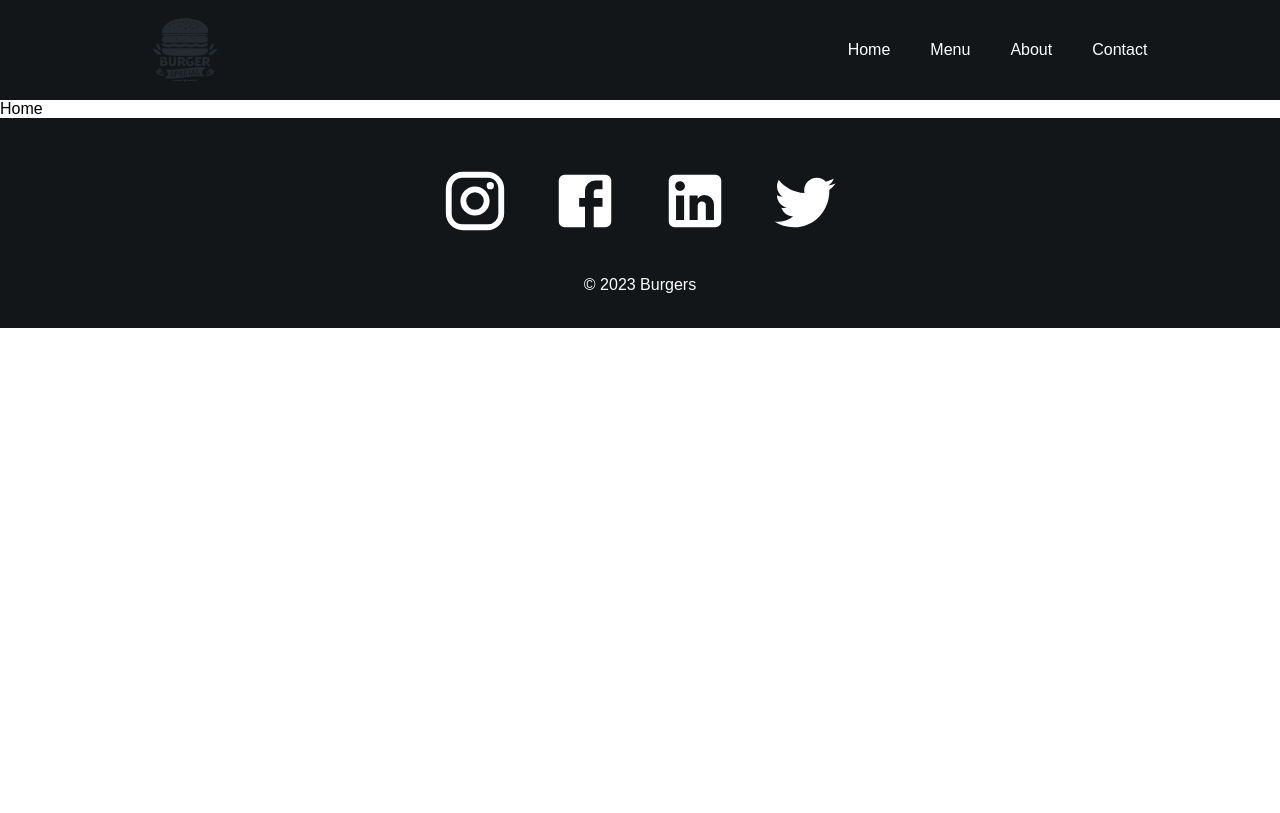
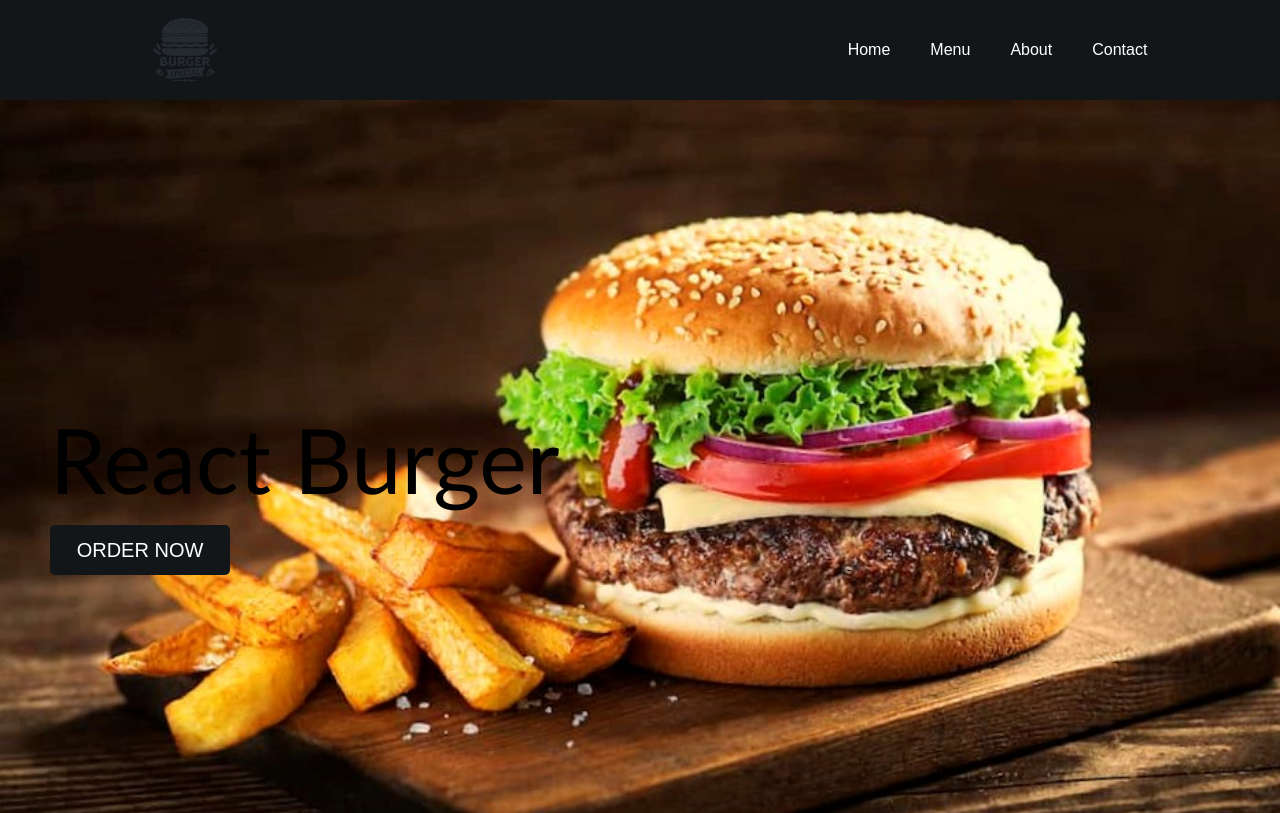
Before and after one commit to ninapantelic/burgerapp, a React (Create React App) app: page / in a window 1280 px wide. Shown: the top 813 px of the page. Built offline with nearby package versions, Linux system fonts and the light colour scheme.

Commit message:
Stranica Home

```diff
--- a/src/pages/Home.js
+++ b/src/pages/Home.js
@@ -1,7 +1,19 @@
 import React from "react";
+import { Link } from "react-router-dom";
 
+import Banner from "../assets/burger.jpg";
+import "../styles/Home.css";
 function Home() {
-  return <div>Home</div>;
+  return (
+    <div className="home" style={{ backgroundImage: `url(${Banner})` }}>
+      <div className="headerContainer">
+        <h1>React Burger</h1>
+        <Link to="/menu">
+          <button>ORDER NOW</button>
+        </Link>
+      </div>
+    </div>
+  );
 }
 
 export default Home;
```
